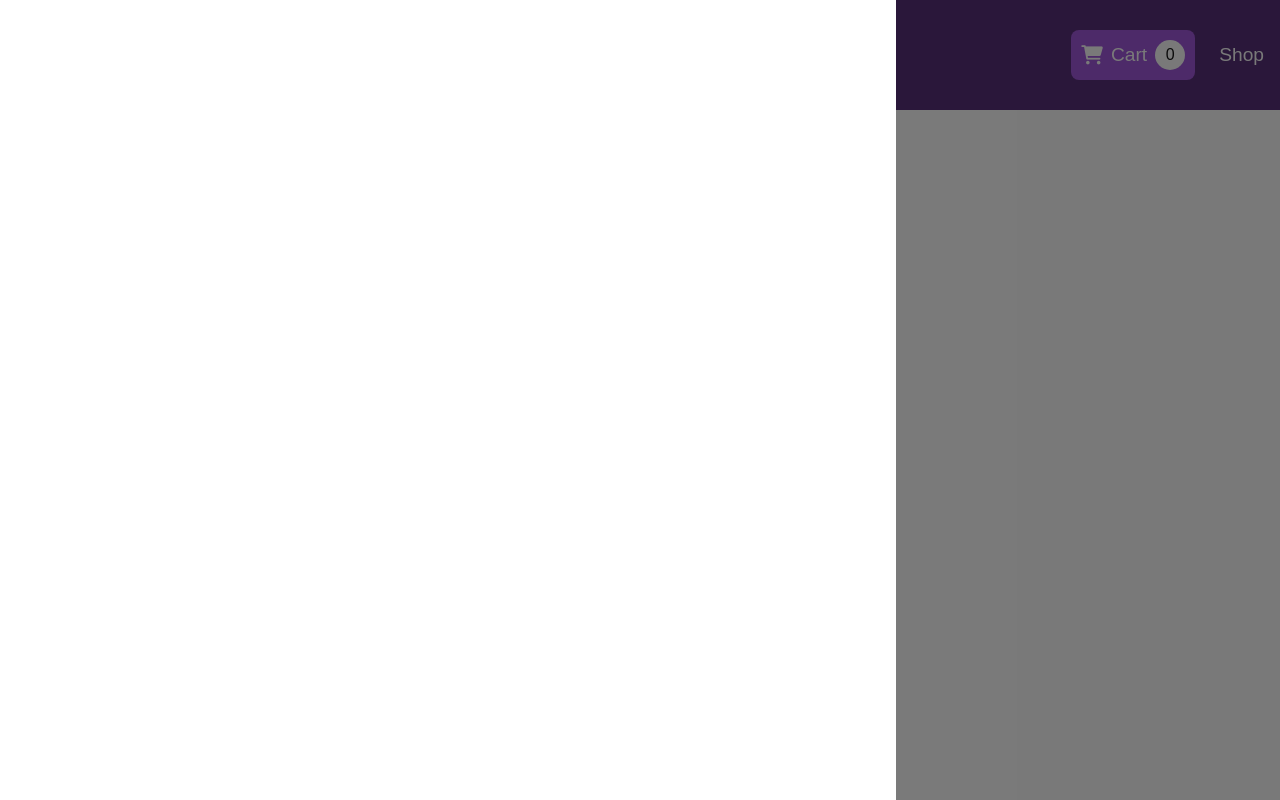
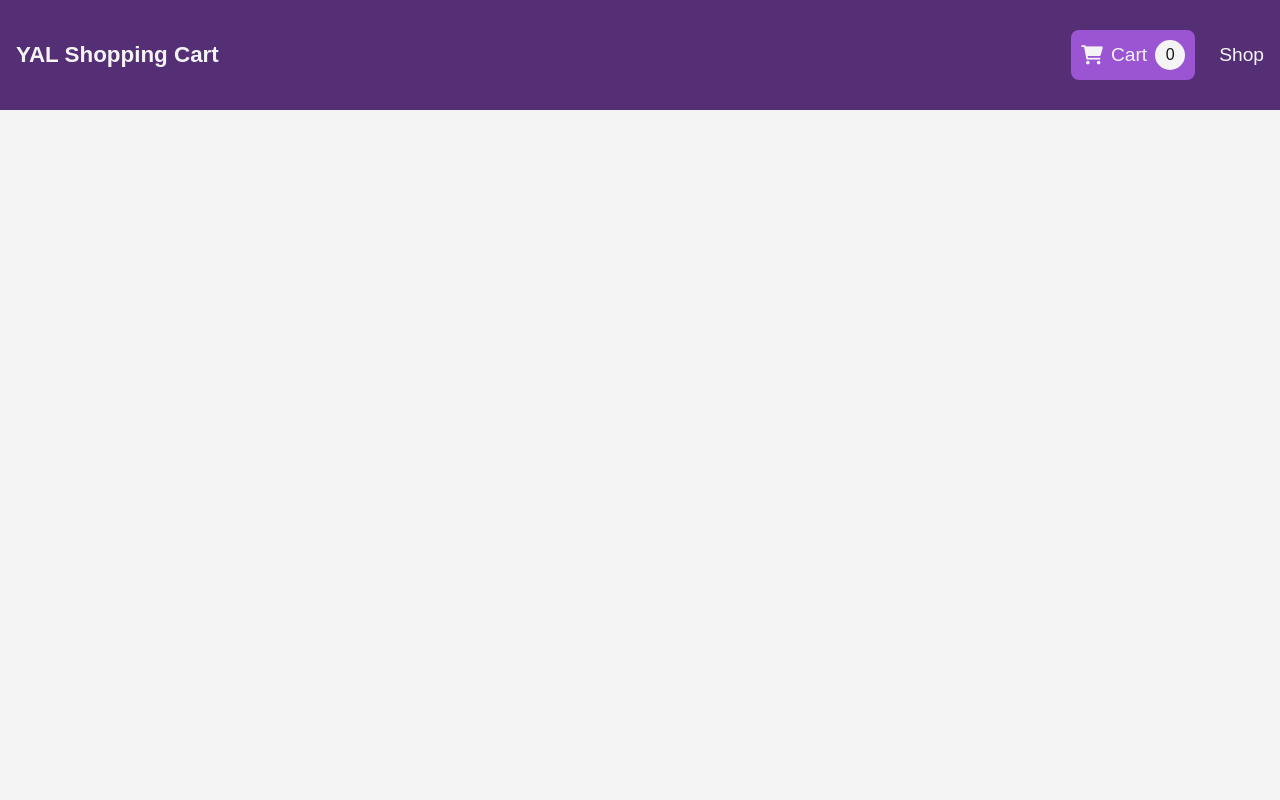
Before and after one commit to IruyCode/FinalProject, a React (Create React App) app in the folder front/: page /product/1 in a window 1280 px wide. Built offline with nearby package versions, Linux system fonts and the light colour scheme.

Commit message:
Hamburguer__menu não funciona
Hamburguer__menu não funciona

```diff
--- a/front/src/App.js
+++ b/front/src/App.js
@@ -1,4 +1,5 @@
 import './App.css';
+import {useState} from 'react';
 import { BrowserRouter as Router, Routes, Route } from 'react-router-dom'
 
 // import screens
@@ -12,11 +13,14 @@ import Backdrop from './components/Backdrop';
 import SideDrawer from './components/SideDrawer'
 
 function App() {
+
+  const [sideToggle, setSideToggle] = useState(false);
+
   return (
     <Router>
-      <Navbar />
-      <SideDrawer />
-      <Backdrop />
+      <Navbar click={() => setSideToggle(true)}/>
+      <SideDrawer show={sideToggle}/>
+      <Backdrop show={sideToggle}/>
       <main>
         <Routes>
           <Route exact path="/homescreen" component={HomeScreen}/>
--- a/front/src/components/Backdrop.js
+++ b/front/src/components/Backdrop.js
@@ -1,11 +1,7 @@
 import './Backdrop.css';
 
-const Backdrop = () => {
-    return (
-        <div className="backdrop">
-
-        </div>
-    )
+const Backdrop = ({show}) => {
+    return show && <div className="backdrop"></div>
 }
 
 export default Backdrop
--- a/front/src/components/Navbar.js
+++ b/front/src/components/Navbar.js
@@ -1,7 +1,7 @@
 import './Navbar.css'
 import { Link } from 'react-router-dom';
 
-const Navbar = () => {
+const Navbar = ({click}) => {
     return (
         <nav className="navbar">
             <div className="navbar__logo">
@@ -23,7 +23,7 @@ const Navbar = () => {
                 </li>
             </ul>
 
-            <div className="hamburguer__menu">
+            <div className="hamburguer__menu" onClick={click}>
                 <div></div>
                 <div></div>
                 <div></div>
--- a/front/src/components/SideDrawer.css
+++ b/front/src/components/SideDrawer.css
@@ -6,4 +6,10 @@
     top: 0;
     left: 0;
     z-index: 200;
+    transform: translateX(-100%);
+    transition: all 0.3s ease-out;
 }
+
+.sidedrawer.show {
+    transform: translateX(0);
+}
--- a/front/src/components/SideDrawer.js
+++ b/front/src/components/SideDrawer.js
@@ -1,11 +1,12 @@
 import './SideDrawer.css';
 
-const SideDrawer = () => {
-    return (
-        <div className="sidedrawer">
+const SideDrawer = ({show}) => {
+    const sideDrawerClass = ["sidedrawer"];
 
-        </div>
-    )
-}
+    if (show) {
+        sideDrawerClass.push("show");
+    }
+    return <div className={sideDrawerClass.join(" ")}></div>
+};
 
 export default SideDrawer
```
